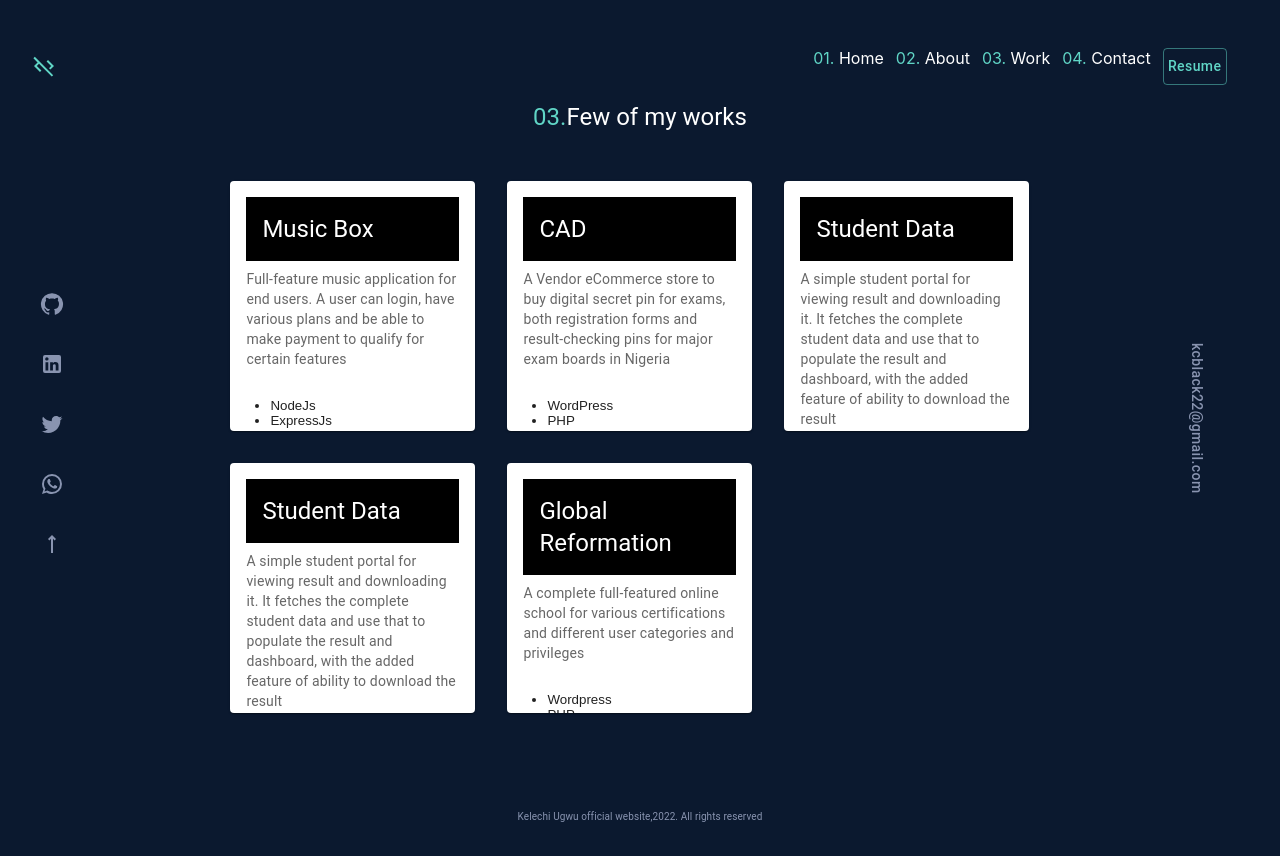
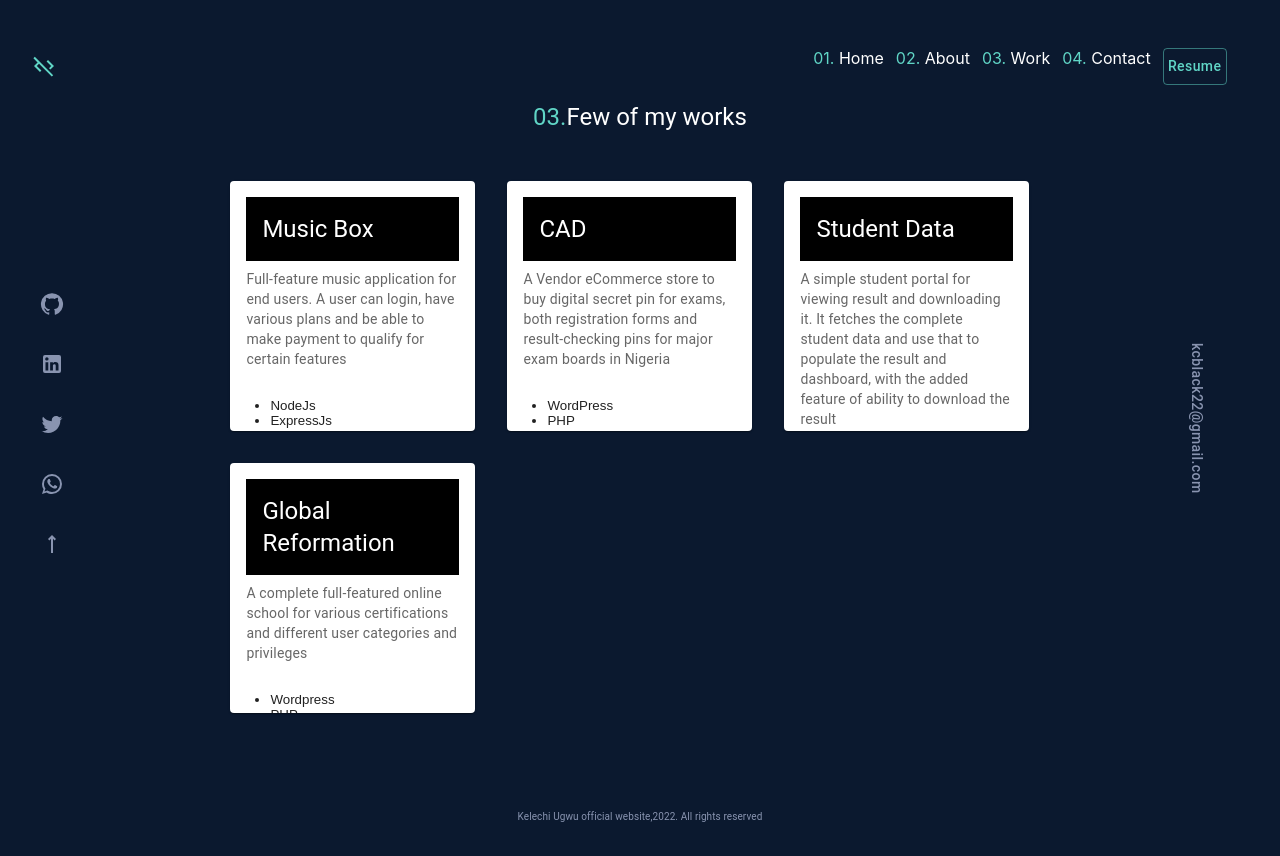
Before and after one commit to kcblaq/cv, a React (Create React App) app: page /work in a window 1280 px wide. Built offline with nearby package versions, Linux system fonts and the light colour scheme.

Commit message:
redirect fixed

```diff
--- a/src/projectdata.js
+++ b/src/projectdata.js
@@ -19,12 +19,6 @@ const projects = [
         tools:['ReactJs','Postman', 'ExpressJs','Mui','DownloadAsPDF.js']
     },
     {
-        name:'Student Data',
-        url: 'https://warm-truffle-79adef.netlify.app/',
-        description:'A simple student portal for viewing result and downloading it. It fetches the complete student data and use that to populate the result and dashboard, with the added feature of ability to download the result',
-        tools:['ReactJs','Postman', 'ExpressJs','Mui','DownloadAsPDF.js']
-    },
-    {
         name:'Global Reformation',
         url: 'https://globalreformationnetwork.org/',
         description:'A complete full-featured online school for various certifications and different user categories and privileges',
```
